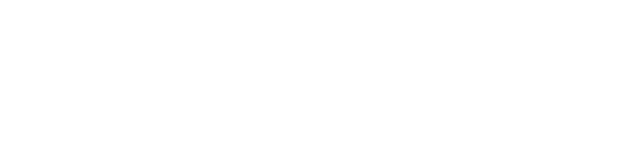
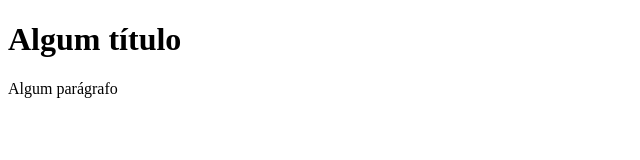
Before and after one commit to GabrielF1008/tutorial_git, a plain HTML site: page index.html in a window 1280 px wide. Shown: the whole page, without its empty margins (0-640 px from the left). Drawn offline with Linux system fonts and the light colour scheme.

Commit message:
criei título e parágrafo

```diff
--- a/index.html
+++ b/index.html
@@ -6,5 +6,7 @@
     <title>Tutorial de Git</title>
 </head>
 <body>
+    <h1>Algum título</h1>
+    <p>Algum parágrafo</p>
 </body>
 </html>
```
